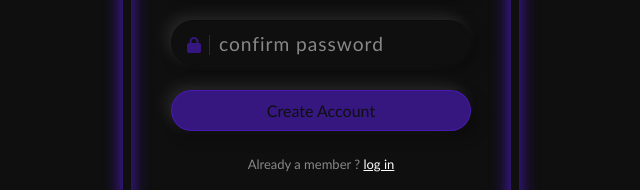
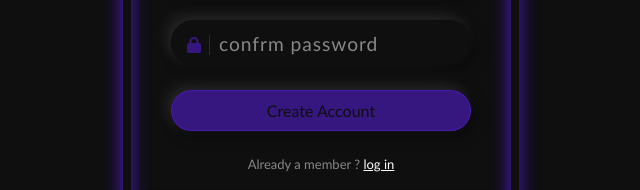
Before and after one commit to AyaYasser01/sign-in, a plain HTML site: page index.html in a window 1280 px wide. Shown: the part 436-626 px from the top of the page, 319-959 px from the left. Drawn offline with Linux system fonts and the light colour scheme.

Commit message:
change name

```diff
--- a/index.html
+++ b/index.html
@@ -34,7 +34,7 @@
             <div class="inputBox">
                 <input type="password" required>
                 <i class="fa-solid fa-lock"></i>
-                <span>confirm password</span>
+                <span>confrm password</span>
             </div>
             <div class="inputBox">
                 <input type="submit" value="Create Account">
```
